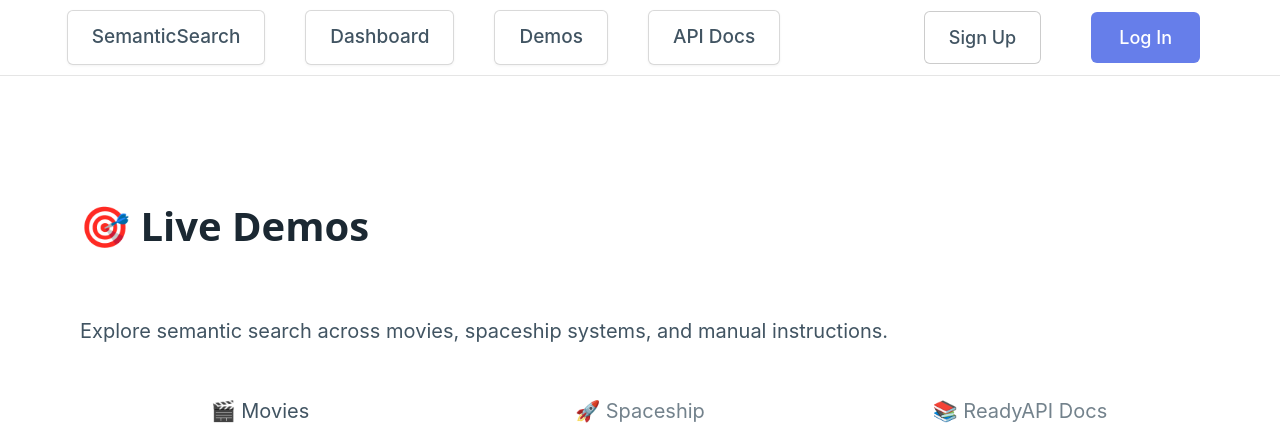
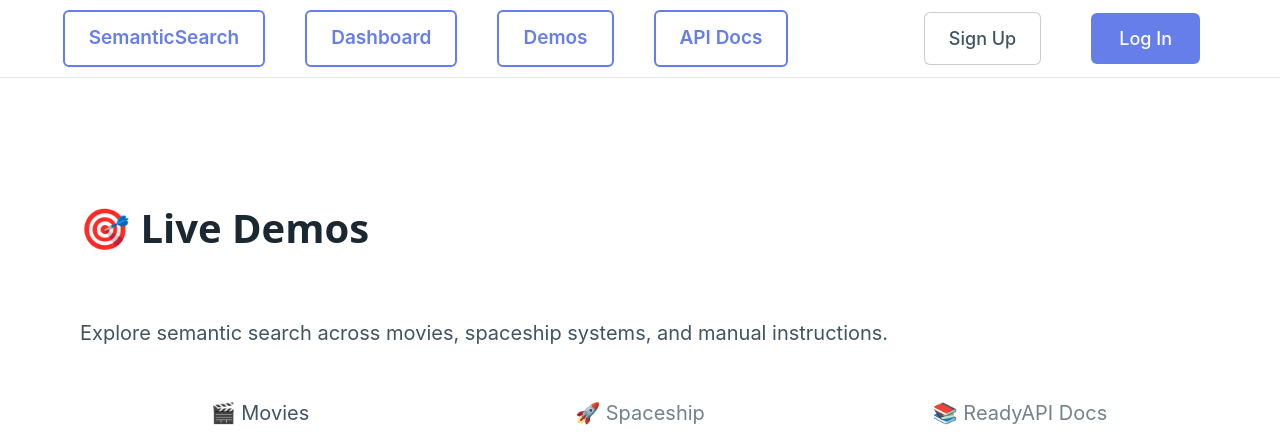
Before and after one commit to Esteban0007/AI_API, a FastAPI app: page /demos in a window 1280 px wide. Shown: the top 437 px of the page. Run offline with FastAPI, Linux system fonts and the light colour scheme.

Commit message:
Mejora de legibilidad: azul de marca en botones y nombre de usuario visible

```diff
--- a/app/templates/base.html
+++ b/app/templates/base.html
@@ -134,23 +134,24 @@
         justify-content: center !important;
       }
       .nav-menu a {
-        color: inherit !important;
+        color: #667eea !important;
         padding: 0.6rem 1.2rem !important;
-        border: 1px solid rgba(0, 0, 0, 0.15) !important;
+        border: 2px solid #667eea !important;
         border-radius: 6px !important;
         background: white !important;
         transition: all 0.3s ease !important;
         display: inline-block !important;
-        font-weight: 500 !important;
+        font-weight: 600 !important;
         font-size: 0.95rem !important;
         box-shadow: 0 1px 3px rgba(0, 0, 0, 0.05) !important;
       }
       .nav-menu a:hover {
         opacity: 1 !important;
-        background-color: #f0f4ff !important;
-        border-color: rgba(102, 126, 234, 0.5) !important;
+        background-color: #667eea !important;
+        color: white !important;
+        border-color: #667eea !important;
         transform: translateY(-2px) !important;
-        box-shadow: 0 4px 12px rgba(102, 126, 234, 0.15) !important;
+        box-shadow: 0 4px 12px rgba(102, 126, 234, 0.3) !important;
       }
       @media (max-width: 768px) {
         nav {
@@ -414,6 +415,8 @@
                 overflow: hidden;
                 text-overflow: ellipsis;
                 max-width: 150px;
+                color: #667eea;
+                font-weight: 600;
               "
             ></span>
             <span id="menu-arrow">▼</span>
```
